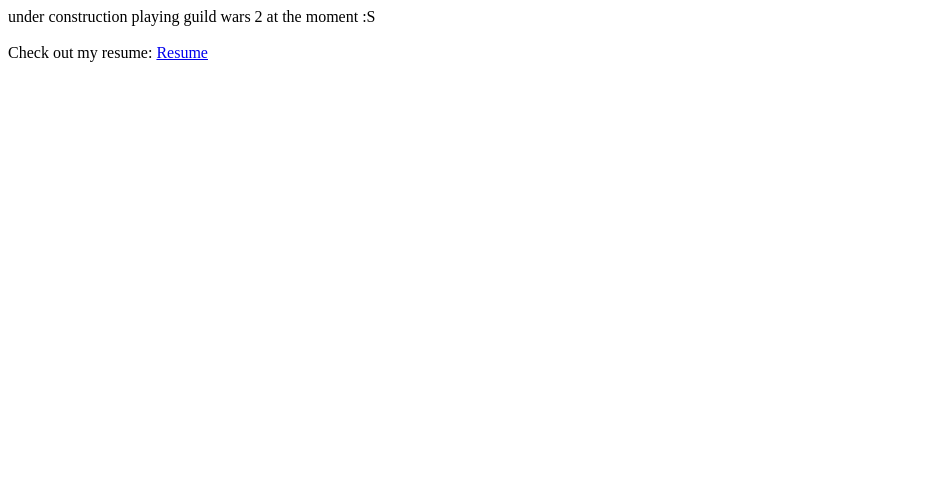
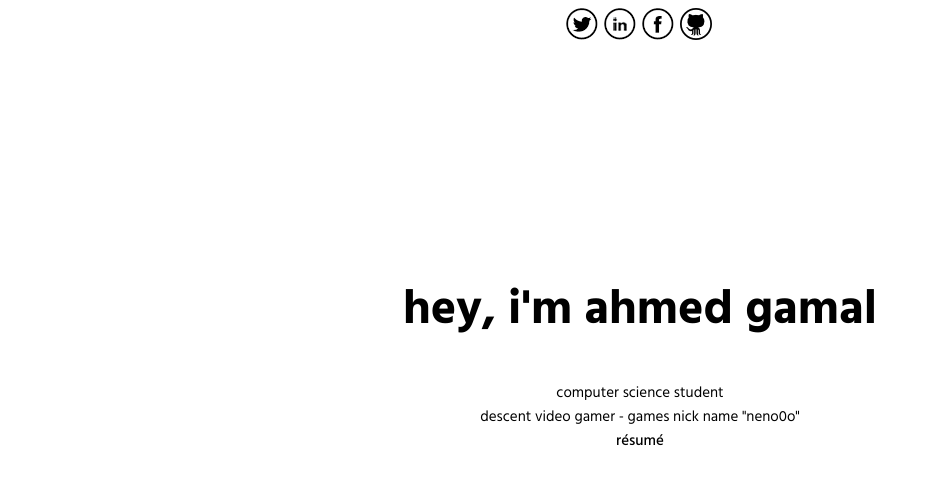
Before and after one commit to Neno0o/Neno0o.github.io, a plain HTML site: page index.html in a window 1280 px wide. Shown: the whole page, without its empty margins (0-929 px from the left). Drawn offline with Linux system fonts and the light colour scheme.

Commit message:
style added

```diff
--- /dev/null
+++ b/css/main.css
@@ -0,0 +1,100 @@
+body {
+  -webkit-animation: fadein 0.5s; /* Safari, Chrome and Opera > 12.1 */
+     -moz-animation: fadein 0.5s; /* Firefox < 16 */
+      -ms-animation: fadein 0.5s; /* Internet Explorer */
+       -o-animation: fadein 0.5s; /* Opera < 12.1 */
+          animation: fadein 0.5s;
+}
+
+.content {
+  font-family: 'Hind', sans-serif;
+  text-align: center;
+  position: absolute;
+  top: 30%;
+  width: 100%;
+  text-align: center;
+  text-transform: lowercase;
+  color: black;
+
+  -webkit-animation: fadein 2s; /* Safari, Chrome and Opera > 12.1 */
+     -moz-animation: fadein 2s; /* Firefox < 16 */
+      -ms-animation: fadein 2s; /* Internet Explorer */
+       -o-animation: fadein 2s; /* Opera < 12.1 */
+          animation: fadein 2s;
+}
+
+.layer {
+  background-color: rgba(255, 255, 255, 0.63);
+  position: absolute;
+  top: 0;
+  left: 0;
+  width: 100%;
+  height: 100%;
+  z-index: 0;
+  -webkit-animation: fadein 0.5s; /* Safari, Chrome and Opera > 12.1 */
+     -moz-animation: fadein 0.5s; /* Firefox < 16 */
+      -ms-animation: fadein 0.5s; /* Internet Explorer */
+       -o-animation: fadein 0.5s; /* Opera < 12.1 */
+          animation: fadein 0.5s;
+}
+
+a {
+  text-decoration: none;
+}
+
+.content a {
+  color: black;
+  font-weight: 500;
+}
+
+.content p {
+  margin: 0;
+  font-size: 15px;
+}
+
+.social {
+  text-align: center;
+  z-index: 3;
+  position: relative;
+}
+
+.social img {
+  margin-right: 2px;
+}
+
+.social img:hover {
+  cursor: pointer;
+}
+
+h1 {
+  font-size: 3em;
+}
+
+@keyframes fadein {
+    from { opacity: 0; }
+    to   { opacity: 1; }
+}
+
+/* Firefox < 16 */
+@-moz-keyframes fadein {
+    from { opacity: 0; }
+    to   { opacity: 1; }
+}
+
+/* Safari, Chrome and Opera > 12.1 */
+@-webkit-keyframes fadein {
+    from { opacity: 0; }
+    to   { opacity: 1; }
+}
+
+/* Internet Explorer */
+@-ms-keyframes fadein {
+    from { opacity: 0; }
+    to   { opacity: 1; }
+}
+
+/* Opera < 12.1 */
+@-o-keyframes fadein {
+    from { opacity: 0; }
+    to   { opacity: 1; }
+}
--- a/index.html
+++ b/index.html
@@ -1,5 +1,37 @@
-under construction
-playing guild wars 2 at the moment :S
-
-<br><br>
-Check out my resume: <a href="agamalResume.pdf">Resume</a>
+<!DOCTYPE HTML>
+<html>
+  <head>
+    <title>Ahmed Gamal</title>
+    <meta http-equiv="content-type" content="text/html; charset=utf-8" />
+    <meta name="viewport" content="width=device-width, initial-scale=1.0">
+    <meta name="description" content="Ahmed Gamal's website" />
+    <meta name="keywords" content="Ahmed Gamal, Ahmed Gamal CS, Neno0o, Ahmed Gamal Uber SDK" />
+    <link href='http://fonts.googleapis.com/css?family=Hind:600,300,700,400,500' rel='stylesheet' type='text/css'>
+    <link href='http://fonts.googleapis.com/css?family=Raleway:400,600,700,300' rel='stylesheet' type='text/css'>
+    <link rel="stylesheet" href="css/main.css"/>
+  </head>
+  <body>
+    <div class="social">
+      <a href="https://twitter.com/Neno0o7">
+        <img src="img/twitter32.png"></img>
+      </a>
+      <a href="https://eg.linkedin.com/pub/ahmed-gamal/50/275/3a5">
+        <img src="img/linkedin32.png"></img>
+      </a>
+      <a href="https://www.facebook.com/Neno0oo">
+        <img src="img/facebook32.png"></img>
+      </a>
+      <a href="https://github.com/Neno0o">
+        <img src="img/github32.png"></img>
+      </a>
+    </div>
+    <div class="layer">
+      <div class="content">
+        <h1>Hey, I'm Ahmed Gamal</h1>
+        <p>Computer Science Student</p>
+        <p>Descent video gamer - games nick name "Neno0o"</p>
+        <p><a href="agamalResume.pdf">Résumé</a></p>
+      </div>
+    </div>
+  </body>
+</html>
```
Also changed, not shown: img/facebook32.png (added), img/github32.png (added), img/linkedin32.png (added), img/twitter32.png (added), 1 other file.
